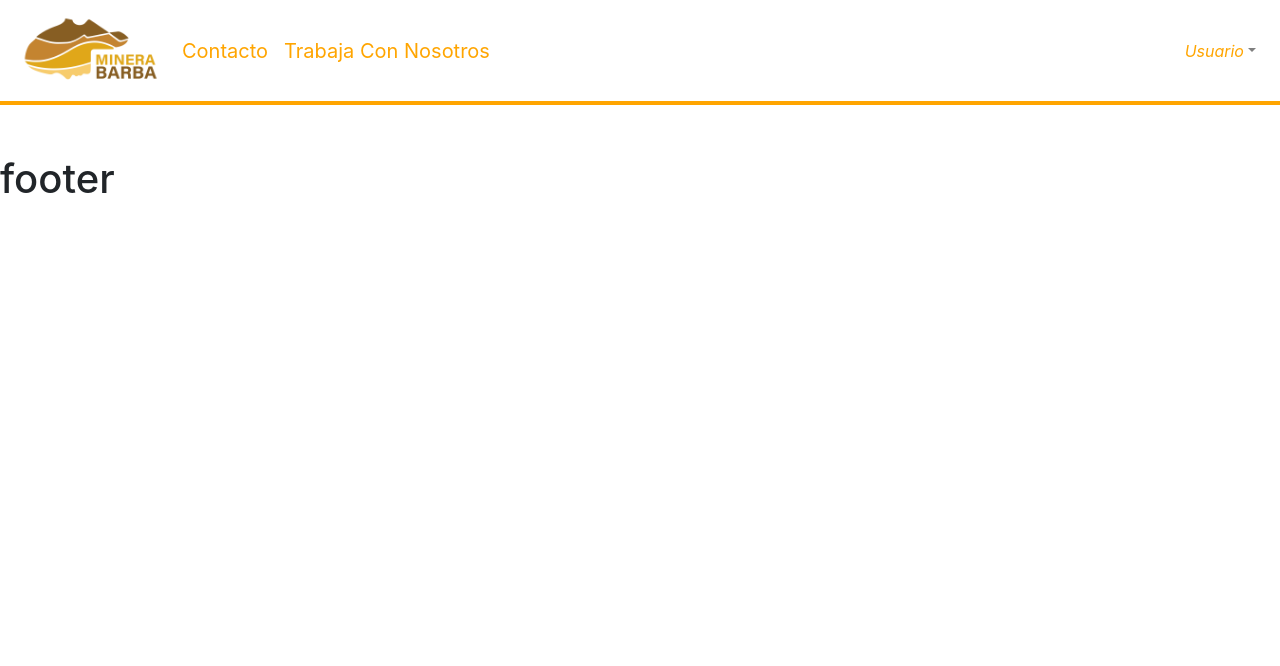
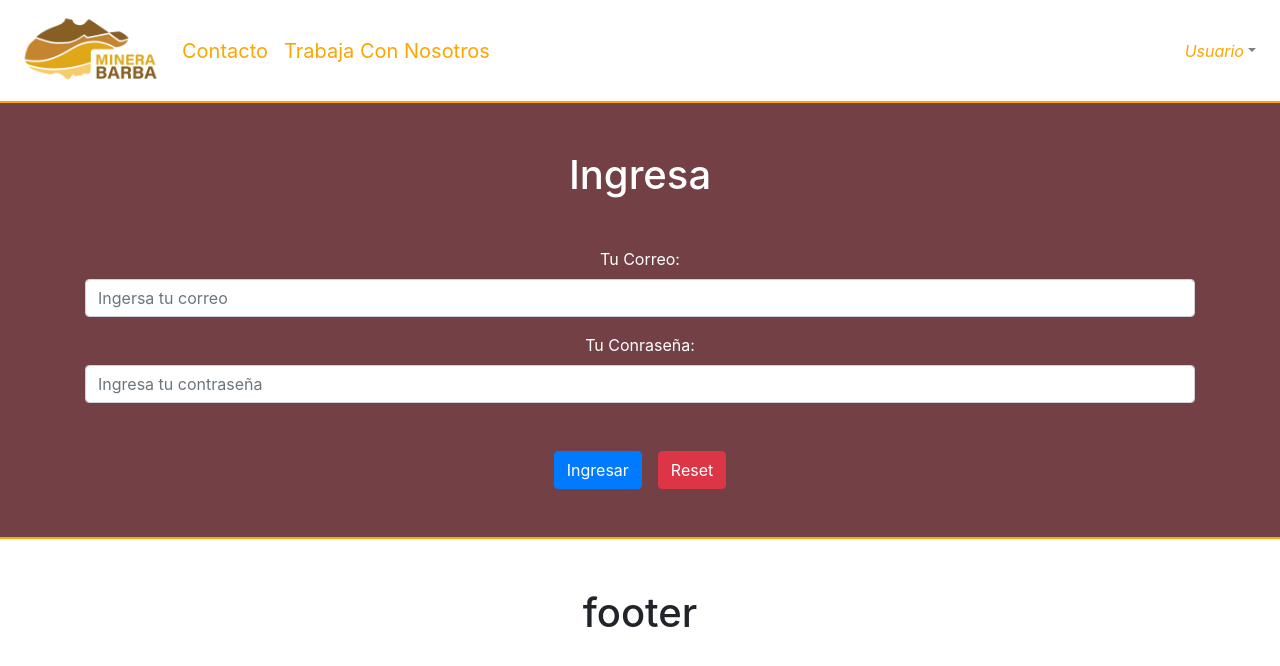
Before and after one commit to IgnacioBarrera/DL-Proyecto_Final, a Vue app: page /perfil in a window 1280 px wide. Shown: the top 666 px of the page. Built offline with nearby package versions, Linux system fonts and the light colour scheme.

Commit message:
agregado de la vista de perfil y registroy arreglo de algunos detalles

```diff
--- a/src/App.vue
+++ b/src/App.vue
@@ -17,7 +17,7 @@
               <template #button-content>
                 <em>Usuario</em>
               </template>
-              <b-dropdown-item>Perfil</b-dropdown-item>
+              <b-dropdown-item><router-link style="text-decoration: none" to="/Perfil">Perfil</router-link></b-dropdown-item>
               <b-dropdown-item>Salir</b-dropdown-item>
             </b-nav-item-dropdown>
           </b-navbar-nav>
--- a/src/components/Footer.vue
+++ b/src/components/Footer.vue
@@ -1,6 +1,6 @@
 <template>
   <div class="fondo-footer">
-      <h1>footer</h1>
+      <h1 class="text-center">footer</h1>
   </div>
 </template>
 
--- a/src/components/FormularioContacto.vue
+++ b/src/components/FormularioContacto.vue
@@ -5,25 +5,25 @@
     </div>
     <div class="row my-5">
       <div class="col-md-6 FC-info  my-2">
-        <div class="container">
+        <div class="container text-white">
           <h2 class="text-white">MINERA BARBA S.C.M</h2>
-          <p class="casa-matriz text-white">Casa Matriz</p>
-          <p class="text-white">Aqui va la direccion XXXXXXXXXXXX</p>
-          <p class="text-white">Fono: +569 XXXXXXXX / +569 XXXXXXXX</p>
-          <p class="text-white">E-mail: minera@barba.cl</p>
+          <p class="casa-matriz">Casa Matriz</p>
+          <p>Aqui va la direccion XXXXXXXXXXXX</p>
+          <p>Fono: +569 XXXXXXXX / +569 XXXXXXXX</p>
+          <p>E-mail: minera@barba.cl</p>
         </div>
       </div>
       <div class="col-md-6 my-2">
-        <form>
-          <div class="form-group text-white">
+        <form class="text-white">
+          <div class="form-group">
             <label for="exampleFormControlInput1">Correo Electrónico</label>
             <input type="email" class="form-control" id="exampleFormControlInput1" placeholder="Ingrese su correo Electrónico"/>
           </div>
-          <div class="form-group text-white">
+          <div class="form-group">
             <label for="exampleFormControlInput2">Nombre</label>
             <input type="text" class="form-control" id="exampleFormControlInput2" placeholder="Nombre"/>
           </div>
-          <div class="form-group text-white">
+          <div class="form-group">
             <label for="exampleFormControlTextarea1">Mensaje</label>
             <textarea class="form-control" id="exampleFormControlTextarea1" rows="3" placeholder="Mensaje"></textarea>
           </div>
--- a/src/components/FormularioTrabajo.vue
+++ b/src/components/FormularioTrabajo.vue
@@ -1,15 +1,90 @@
 <template>
-  <div>
-    <h1>FORMULARIO TRABAJA CON NOSOTROS</h1>
+  <div class="container my-5">
+    <div class="image-fondo mt-5">
+      <h1 class="text-white text-center text-titulo">TRABAJA CON NOSOTROS</h1>
+    </div>
+    <b-form @submit="onSubmit" @reset="onReset" class="text-white text-center">
+      <!-- obtener email -->
+      <b-form-group
+        id="input-group-1"
+        label="Tu Correo:"
+        label-for="input-1"
+      >
+        <b-form-input
+          id="input-1"
+          v-model="form.email"
+          type="email"
+          placeholder="Ingersa tu correo"
+          required
+        ></b-form-input>
+      </b-form-group>
+      <!-- obtener nombre -->
+      <b-form-group id="input-group-2" label="Tu Nombre:" label-for="input-2">
+        <b-form-input
+          id="input-2"
+          v-model="form.nombre"
+          placeholder="Ingresa tu nombre"
+          required
+        ></b-form-input>
+      </b-form-group>
+
+      <!-- obtener mensaje -->
+      <b-form-group id="input-group-3" label="Numero de telefono:" label-for="input-3">
+        <b-form-input
+          id="input-3"
+          v-model="form.telefono"
+          placeholder="+56 XXXXX XXXX"
+          required
+        ></b-form-input>
+      </b-form-group>
+      <div class="mt-5">
+        <b-button class= 'mr-3' type="submit" variant="primary">Enviar</b-button>
+        <b-button type="reset" variant="danger">Reset</b-button>
+      </div>
+    </b-form>
   </div>
 </template>
 
 <script>
-export default {
-    name: 'FormularioTrabajo'
-}
+  export default {
+    name: 'FormularioTrabajo',
+    data() {
+      return {
+        form: {
+          email: '',
+          name: '',
+          food: null,
+          checked: []
+        },
+      }
+    },
+    methods: {
+      onSubmit(event) {
+        event.preventDefault()
+        alert(JSON.stringify(this.form))
+      },
+      onReset(event) {
+        event.preventDefault()
+        // Reset our form values
+        this.form.email = ''
+        this.form.name = ''
+        this.form.food = null
+        this.form.checked = []
+
+      }
+    }
+  }
 </script>
 
-<style>
-
+<style scoped>
+.image-fondo {
+  background-image: url("https://picsum.photos/1024/480/?image=10");
+  background-size: cover;
+  background-repeat: no-repeat;
+  width: 100%;
+  height: 400px;
+}
+.text-titulo {
+  padding-top: 175px;
+}
 </style>
--- a/src/router/router.js
+++ b/src/router/router.js
@@ -20,6 +20,22 @@ const routes = [
     name: 'TrabajaConNosotros',
     component: () => import(/* webpackChunkName: "TrabajaConNosotros" */ '../views/TrabajaConNosotros.vue')
   },
+  {
+    path: '/perfil',
+    name: 'Perfil',
+    component: () => import(/* webpackChunkName: "TrabajaConNosotros" */ '../views/Perfil.vue')
+  },
+
+  /* Esta ruta puede vamos aplicarla solo para cuando el usuario este registrado */
+  {
+    path: '/registro',
+    name: 'Registro',
+    component: () => import(/* webpackChunkName: "TrabajaConNosotros" */ '../views/Registro.vue'),
+    meta:{
+      login: true
+    }
+
+  },
 ]
 
 const router = new VueRouter({
--- /dev/null
+++ b/src/views/Perfil.vue
@@ -0,0 +1,70 @@
+<template>
+    <div class="container my-5">
+        <div class="image-fondo mt-5">
+        <h1 class="text-white text-center text-titulo">Ingresa</h1>
+        </div>
+        <b-form @submit="onSubmit" @reset="onReset" class="text-white text-center mt-5">
+        <!-- obtener email -->
+        <b-form-group
+            id="input-group-1"
+            label="Tu Correo:"
+            label-for="input-1"
+        >
+            <b-form-input
+            id="input-1"
+            v-model="form.correo"
+            type="email"
+            placeholder="Ingersa tu correo"
+            required
+            ></b-form-input>
+        </b-form-group>
+        <!-- obtener nombre -->
+        <b-form-group id="input-group-2" label="Tu Conraseña:" label-for="input-2">
+            <b-form-input
+            id="input-2"
+            v-model="form.password"
+            type="password"
+            placeholder="Ingresa tu contraseña"
+            required
+            ></b-form-input>
+        </b-form-group>
+
+        <div class="mt-5">
+            <b-button class= 'mr-3' type="submit" variant="primary">Ingresar</b-button>
+            <b-button type="reset" variant="danger">Reset</b-button>
+        </div>
+        </b-form>
+    </div>
+</template>
+
+<script>
+export default {
+    name: 'FormularioTrabajo',
+    data() {
+        return {
+            form: {
+                corre:'',
+                password: null,
+            },
+        }
+    },
+    methods: {
+        onSubmit(event) {
+            event.preventDefault()
+            alert(JSON.stringify(this.form))
+        },
+        onReset(event) {
+            event.preventDefault()
+            // Reset our form values
+            this.form.email = ''
+            this.form.name = ''
+            this.form.food = null
+            this.form.checked = []
+        }
+    }
+}
+</script>
+
+<style>
+
+</style>
--- /dev/null
+++ b/src/views/Registro.vue
@@ -0,0 +1,81 @@
+<template>
+    <section class="container text-center">
+        <h1 class="title is-1">Registrar</h1>
+        <b-form>
+
+            <b-form-group
+                id="input-group-1"
+                label="Tu nombre:"
+                label-for="input-1"
+            >
+                <b-form-input
+                id="input-1"
+                v-model="form.nombre"
+                type="text"
+                placeholder="Ingersa tu nombre"
+                required
+                ></b-form-input>
+            </b-form-group>
+
+            <b-form-group
+                id="input-group-2"
+                label="Tu Correo:"
+                label-for="input-2"
+            >
+                <b-form-input
+                id="input-2"
+                v-model="form.correo"
+                type="email"
+                placeholder="Ingersa tu correo"
+                required
+                ></b-form-input>
+            </b-form-group>
+
+            <b-form-group
+                id="input-group-3"
+                label="Tu contraseña:"
+                label-for="input-3"
+            >
+                <b-form-input
+                id="input-3"
+                v-model="form.password"
+                type="password"
+                placeholder="Ingersa tu contraseña"
+                required
+                ></b-form-input>
+            </b-form-group>
+
+            <b-button @submit.prevent="registrar">Registrar</b-button>
+
+        </b-form>
+
+    </section>
+
+</template>
+<script>
+export default {
+    name: 'Registro',
+    data() {
+        return {
+            form:{
+                nombre: '',
+                correo: '',
+                password: null,
+            }
+        }
+    },
+    registrar() {
+        if(this.form.nombre && this.form.correo && this.form.password){
+            console.log('Ingreso correctamente')
+
+        } else {
+            this.$router.push('/registro')
+        }
+    }
+
+}
+</script>
+
+<style>
+
+</style>
```
Also changed, not shown: 1 other file (tests, documents, lock files or other folders).
